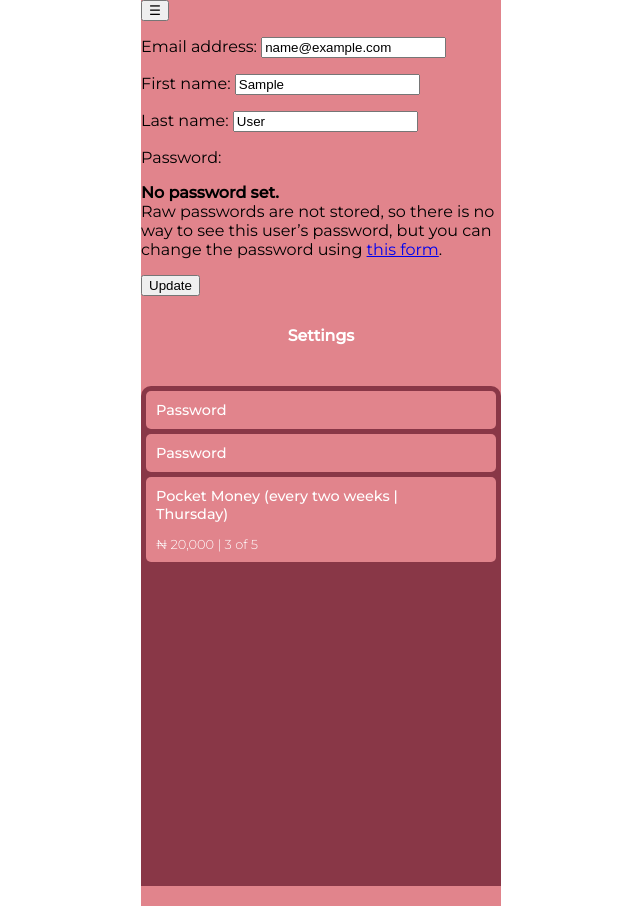
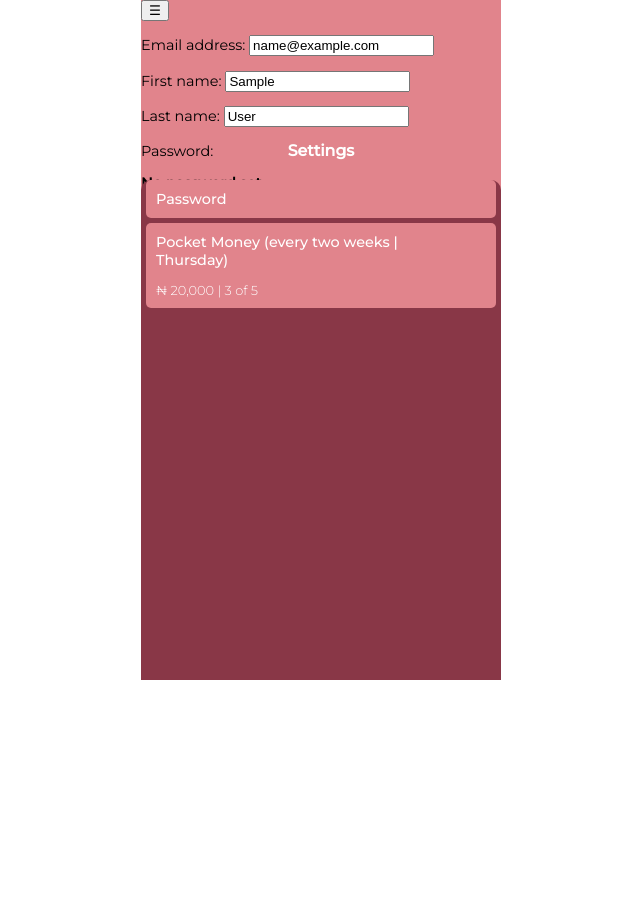
Before and after one commit to alkadelik/blm, a Django app: page /chris/settings/ in a window 1280 px wide. Shown: the whole page, without its empty margins (319-959 px from the left). After the commit the page ends 680 px from the top, so only its background shows below. Run offline with Django 3.2, Linux system fonts and the light colour scheme; the visitor is signed in with stand-in values (Sample User, id 1).

Commit message:
bulk commits

```diff
--- a/chris/templates/budget_funded_email.html
+++ b/chris/templates/budget_funded_email.html
@@ -1,6 +1,6 @@
 Hello there, way to go!
 
-You have succesfully set aside {{amount}} for your budget_name  budget.
+You have succesfully set aside {{amount}} for your {{budget_name}}  budget.
 
 The full amount will be sent to acc name, bank account number on date.
 
--- a/chris/templates/chris/register.html
+++ b/chris/templates/chris/register.html
@@ -8,7 +8,7 @@
 <div id="index">
   <div class="index-title">
     <h1>Budget Like Magic</h1>
-    <p>Register here</p>
+    <!-- <p>Register here</p> -->
   </div>
   <div class="identity">
     {{ message }}
@@ -17,7 +17,7 @@
       {{ form.as_p }}
       <button type="submit">Sign Up</button>
     </form>
-    <p><a href="{% url 'chris:login' %}">Already have an account? Login</a></p>
+    <p class="p-register"><a href="{% url 'chris:login' %}">Already have an account? Login</a></p>
   </div>
 </div>
 {% endblock %}
--- a/chris/templates/chris/settings.html
+++ b/chris/templates/chris/settings.html
@@ -5,23 +5,21 @@
 {% endblock %}
 
 {% block body %}
-<form method="post">
-  {% csrf_token %}
-  {{ form.as_p }}
-  <button type="submit">Update</button>
-</form>
+
 <section class="fence">
+  <form method="post">
+    {% csrf_token %}
+    {{ form.as_p }}
+    <button type="submit">Update</button>
+  </form>
+
   <div id="title-block">
     <h2>Settings</h2>
   </div>
   <div id="main">
-    <div class="gap">
-    </div>
-    <div class="q-block">
-      <label class="bank">
-        Password
-      </label>
-    </div>
+
+    <!-- <div class="gap">
+    </div> -->
     <div class="q-block">
       <label class="bank">
         Password
--- a/chris/templates/sprout/budget_details.html
+++ b/chris/templates/sprout/budget_details.html
@@ -25,8 +25,14 @@
         <p>Funded with: Card details</p>
         <p>Budget status: {{ budget.budget_status}}</p>
       </div>
+      <a class="new-acc back" onclick="goBack()">Back to budgets</a>
     </div>
 
   </div>
 </section>
 {% endblock %}
+<script type="text/javascript">
+  function goBack() {
+    window.history.back();
+  }
+</script>
--- a/chris/templates/sprout/list_recipients.html
+++ b/chris/templates/sprout/list_recipients.html
@@ -27,11 +27,9 @@
       {% endfor %}
 
       <a href="{% url 'sprout:new_recipient' %}" class="new-acc">+ Add New Account</a>
-      {% if budget_id %}
       <div id="nav" class="q-block">
         <button type="button" onclick="link_recipient()"> Link Recipient </button>
       </div>
-      {% endif %}
     </div>
   </section>
 </form>
--- a/chris/templates/sprout/pay.html
+++ b/chris/templates/sprout/pay.html
@@ -46,7 +46,6 @@
       </div>
     </div>
     <form>
-      <p>This should be a swipe move for mobile devices</p>
       <script src="https://js.paystack.co/v1/inline.js"></script>
       <div id="nav" class="q-block">
         <button type="button" onclick="payWithPaystack()"> Fund Budget </button>
```
